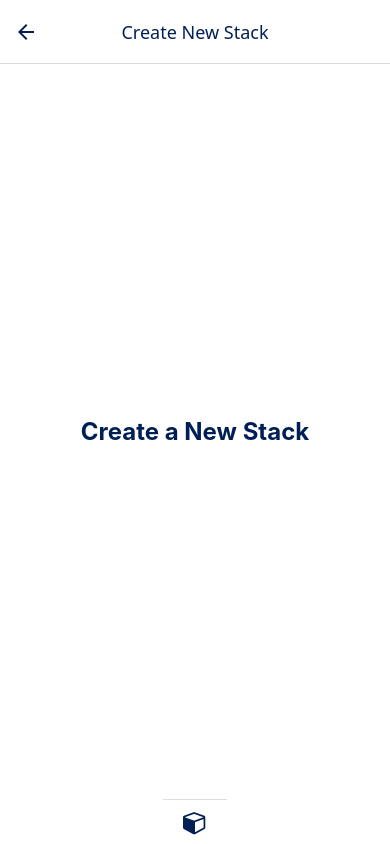
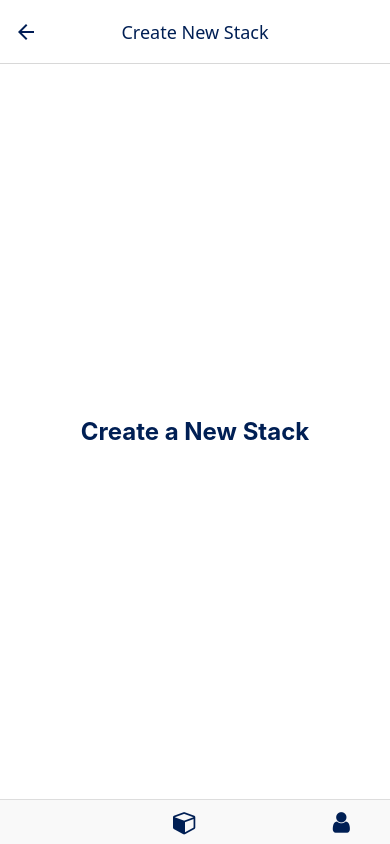
Before and after one commit to TUDublinBlanchBusinessIT/project-moyaknox-2, a React Native app: screen /NewStack in a window 390 px wide. Built offline with nearby package versions, Linux system fonts and the light colour scheme.

Commit message:
created footer.js file, created profile button in footer

```diff
--- a/App.js
+++ b/App.js
@@ -5,6 +5,7 @@ import LoginScreen from './screens/LoginScreen';
 import SignUpScreen from './screens/SignUpScreen';
 import HomeScreen from './screens/HomeScreen'; // Import HomeScreen
 import NewStackScreen from './screens/NewStackScreen';
+import ProfileScreen from './screens/ProfileScreen';
 import { getFirestore, collection, query, where, getDocs, setDoc, doc } from 'firebase/firestore';
 import { app } from './firebaseConfig'; // Import Firebase config
 
@@ -94,6 +95,20 @@ export default function App() {
             headerTintColor: '#001F54',
           }}
         />
+
+        <Stack.Screen
+          name="Profile"
+          component={ProfileScreen}
+          options={{
+            headerTitle: 'Profile',
+            headerTitleAlign: 'center',
+            headerStyle: {
+              backgroundColor: '#fff',
+            },
+            headerTintColor: '#001F54',
+          }}
+        />
+
       </Stack.Navigator>
     </NavigationContainer>
   );
--- /dev/null
+++ b/components/Footer.js
@@ -0,0 +1,50 @@
+import React from 'react';
+import { View, TouchableOpacity, StyleSheet } from 'react-native';
+import Icon from 'react-native-vector-icons/FontAwesome';
+
+export default function Footer({ navigation }) {
+  return (
+    <View style={styles.footer}>
+      {/* Empty space for alignment */}
+      <View style={{ flex: 1 }}></View>
+
+      {/* Home Button */}
+      <View style={styles.footerButtonContainer}>
+        <TouchableOpacity
+          style={styles.footerButton}
+          onPress={() => navigation.navigate('Home')}
+        >
+          <Icon name="cube" size={24} color="#001F54" />
+        </TouchableOpacity>
+      </View>
+
+      {/* Profile Button */}
+      <View style={{ flex: 1, alignItems: 'flex-end', paddingRight: 20 }}>
+        <TouchableOpacity
+          style={styles.footerButton}
+          onPress={() => navigation.navigate('Profile')}
+        >
+          <Icon name="user" size={24} color="#001F54" />
+        </TouchableOpacity>
+      </View>
+    </View>
+  );
+}
+
+const styles = StyleSheet.create({
+  footer: {
+    flexDirection: 'row',
+    alignItems: 'center',
+    paddingVertical: 10,
+    backgroundColor: '#f9f9f9', // Light background for footer
+    borderTopWidth: 1,
+    borderTopColor: '#ddd',
+  },
+  footerButtonContainer: {
+    flex: 1, // Center the cube button
+    alignItems: 'center',
+  },
+  footerButton: {
+    marginHorizontal: 20,
+  },
+});
--- a/screens/HomeScreen.js
+++ b/screens/HomeScreen.js
@@ -1,6 +1,7 @@
 import React from 'react';
-import { View, Text, Button, StyleSheet, TouchableOpacity, ScrollView } from 'react-native';
+import { View, Text, StyleSheet, TouchableOpacity, ScrollView } from 'react-native';
 import Icon from 'react-native-vector-icons/FontAwesome';
+import Footer from '../components/Footer';
 
 export default function HomeScreen({ navigation }) {
   React.useLayoutEffect(() => {
@@ -44,15 +45,8 @@ return (
       </ScrollView>
 
 
-        {/* Footer Section */}
-      <View style={styles.footer}>
-        <TouchableOpacity
-          style={styles.footerButton}
-          onPress={() => navigation.navigate('Home')} // Navigate to Home
-        >
-          <Icon name="cube" size={24} color="#001F54" />
-        </TouchableOpacity>
-      </View>
+      {/* Reusable Footer */}
+      <Footer navigation={navigation} />
     </View>
   );
 }
@@ -73,20 +67,6 @@ const styles = StyleSheet.create({
     alignItems: 'flex-start',
     paddingHorizontal: 20,
     paddingTop: 20,
-  },
-
-  footer: {
-    flexDirection: 'row',
-    justifyContent: 'center', // Center the buttons horizontally
-    alignItems: 'center',
-    paddingVertical: 10,
-    backgroundColor: '#fff', // Light background for footer
-    borderTopWidth: 1,
-    borderTopColor: '#ddd',
-  },
-
-  footerButton: {
-    marginHorizontal: 20, // Space between buttons
   },
 
   headerTitle: {
--- a/screens/NewStackScreen.js
+++ b/screens/NewStackScreen.js
@@ -1,6 +1,6 @@
 import React from 'react';
-import { View, Text, StyleSheet, TouchableOpacity } from 'react-native';
-import Icon from 'react-native-vector-icons/FontAwesome';
+import { View, Text, StyleSheet } from 'react-native';
+import Footer from '../components/Footer';
 
 export default function NewStackScreen({ navigation }) {
   return (
@@ -11,26 +11,15 @@ export default function NewStackScreen({ navigation }) {
       {/* Add text here */}
     </View>
 
-    {/* Footer Section */}
-      <View style={styles.footer}>
-        {/* Home Button */}
-        <TouchableOpacity
-          style={styles.footerButton}
-          onPress={() => navigation.navigate('Home')} // Navigate to Home Screen
-        >
-          <Icon name="cube" size={24} color="#001F54" />
-        </TouchableOpacity>
-      </View>
-    </View>
-
+    {/* Reusable Footer */}
+    <Footer navigation={navigation} />
+  </View>
   );
 }
 
 const styles = StyleSheet.create({
   container: {
     flex: 1,
-    justifyContent: 'center',
-    alignItems: 'center',
     backgroundColor: '#fff',
   },
   title: {
@@ -43,19 +32,6 @@ const styles = StyleSheet.create({
     flex: 1,
     justifyContent: 'center',
     alignItems: 'center',
-  },
-
-  footer: {
-    flexDirection: 'row',
-    justifyContent: 'center', // Center the button horizontally
-    alignItems: 'center',
-    paddingVertical: 10,
-    backgroundColor: '#fff', // Light background for footer
-    borderTopWidth: 1,
-    borderTopColor: '#ddd',
-  },
-
-  footerButton: {
-    marginHorizontal: 20, // Add spacing between footer buttons
+    padding: 20,
   },
 });
--- /dev/null
+++ b/screens/ProfileScreen.js
@@ -0,0 +1,35 @@
+import React from 'react';
+import { View, Text, StyleSheet } from 'react-native';
+import Footer from '../components/Footer';
+
+export default function ProfileScreen({ navigation }) {
+  return (
+    <View style={styles.container}>
+      {/* Main Content Section */}
+      <View style={styles.content}>
+      <Text style={styles.text}>This is the Profile Screen</Text>
+    </View>
+
+    {/* Reusable Footer */}
+     <Footer navigation={navigation} />
+  </View>
+ );
+}
+
+const styles = StyleSheet.create({
+  container: {
+    flex: 1,
+    backgroundColor: '#fff',
+},
+  content: {
+    flex: 1, // Allow content to take up the available space
+    justifyContent: 'center', // Center content vertically
+    alignItems: 'center', // Center content horizontally
+    padding: 20,
+},
+  title: {
+    fontSize: 24,
+    fontWeight: 'bold',
+    color: '#001F54',
+},
+});
```
